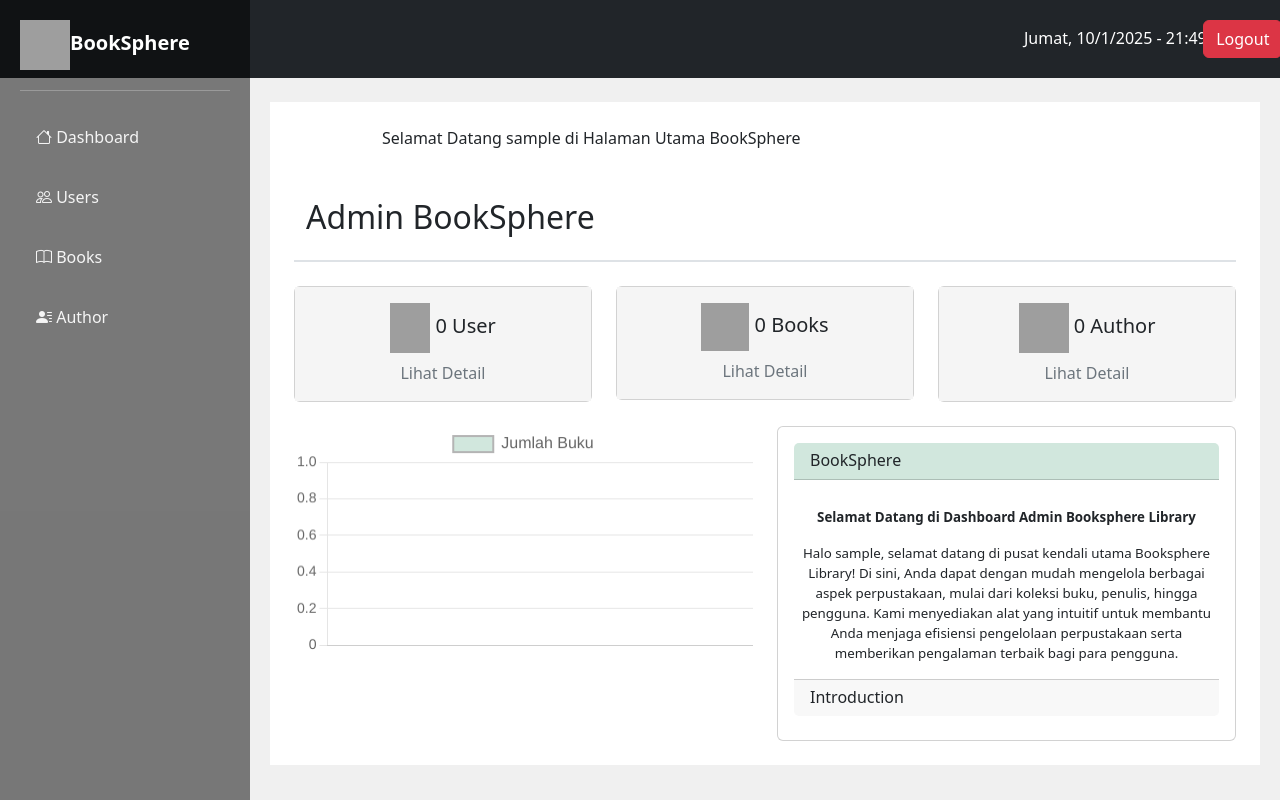
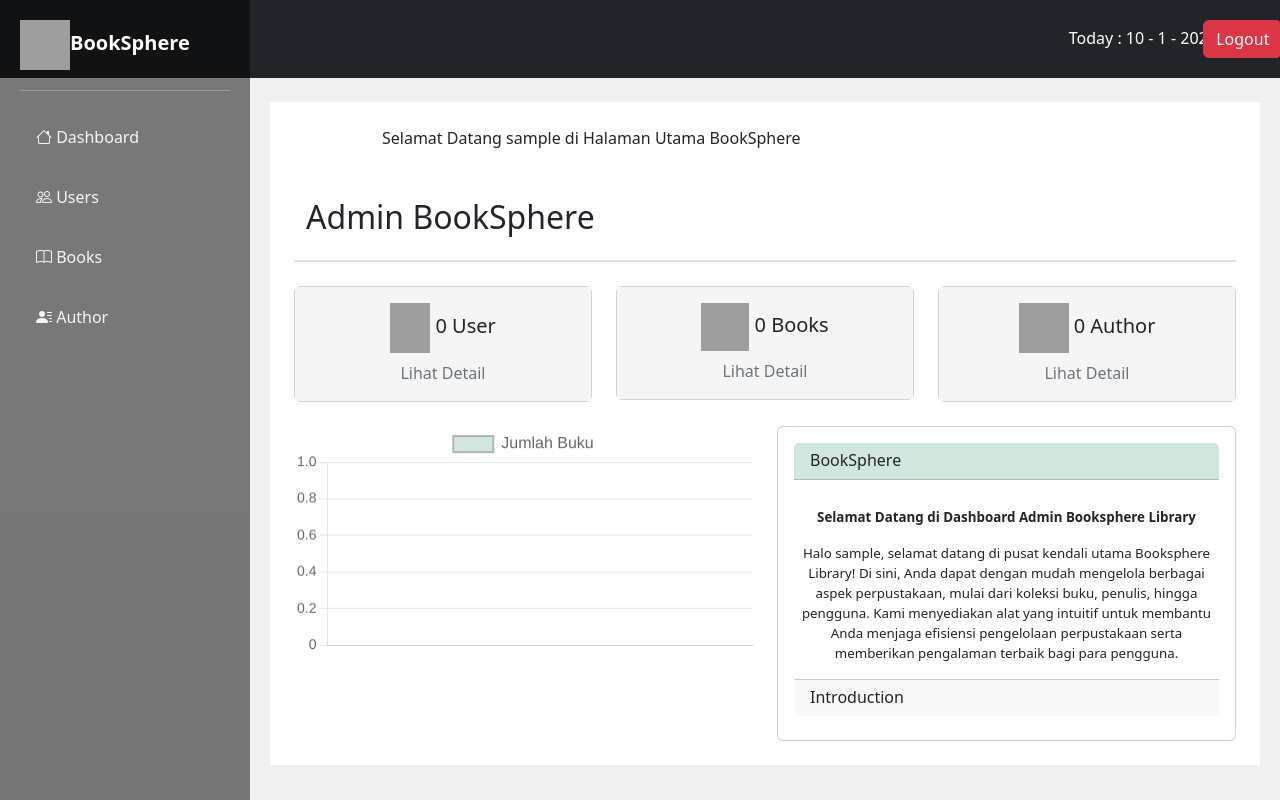
Before and after one commit to abekolin/crud-perpustakaan, a PHP site: page /home.php in a window 1280 px wide. Run offline with PHP 8.4, Linux system fonts and the light colour scheme; the visitor is signed in with stand-in values (Sample User, id 1); data that the repository does not hold is empty; grey boxes are pictures that could not be loaded.

Commit message:
modifikasi difile home.php

```diff
--- a/home.php
+++ b/home.php
@@ -226,7 +226,7 @@ if (!isset($_SESSION['username']) || empty($_SESSION['username'])) {
         </div>
     </div>
     <p id="datetime"
-        style="color:white; margin-top: 26px; margin-left:80%; position:absolute; position:fixed; z-index:1;"></p>
+        style="color:white; margin-top: 26px; margin-left:83.5%; position:absolute; position:fixed; z-index:1;"></p>
     <a href="logout.php" class="btn btn-danger"
         style="margin-left:94%; position:absolute; margin-top: 20px; position:fixed; z-index:1;">
         Logout</a>
@@ -244,11 +244,8 @@ if (!isset($_SESSION['username']) || empty($_SESSION['username'])) {
                 const date = now.getDate();
                 const month = now.getMonth() + 1;
                 const year = now.getFullYear();
-                const hours = now.getHours().toString().padStart(2, '0');
-                const minutes = now.getMinutes().toString().padStart(2, '0');
-                const seconds = now.getSeconds().toString().padStart(2, '0');
 
-                const dateTimeString = `${day}, ${date}/${month}/${year} - ${hours}:${minutes}:${seconds}`;
+                const dateTimeString = `Today : ${date} - ${month} - ${year}`;
                 $("#datetime").text(dateTimeString);
             }
             // Perbarui waktu setiap detik
```
